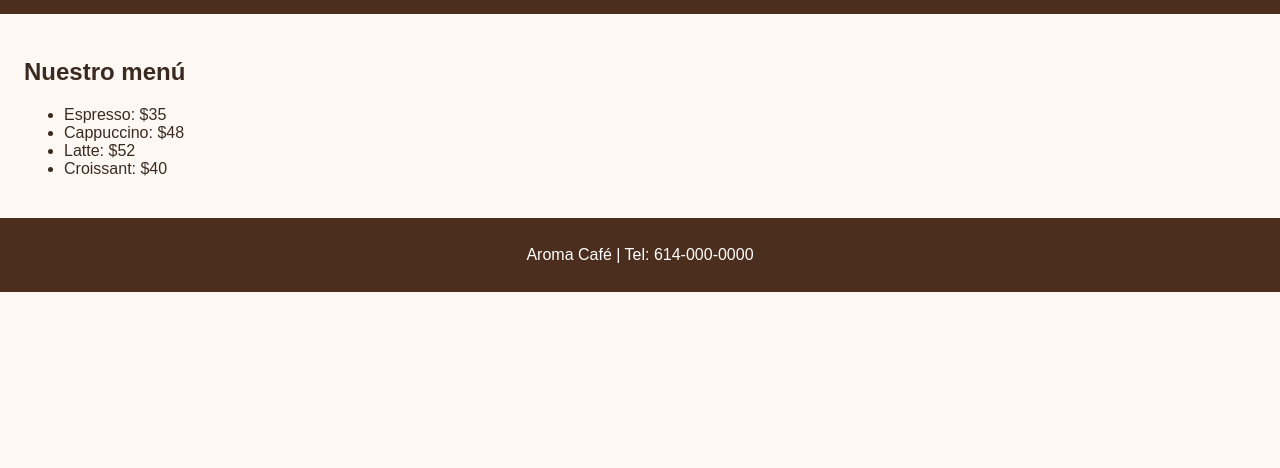
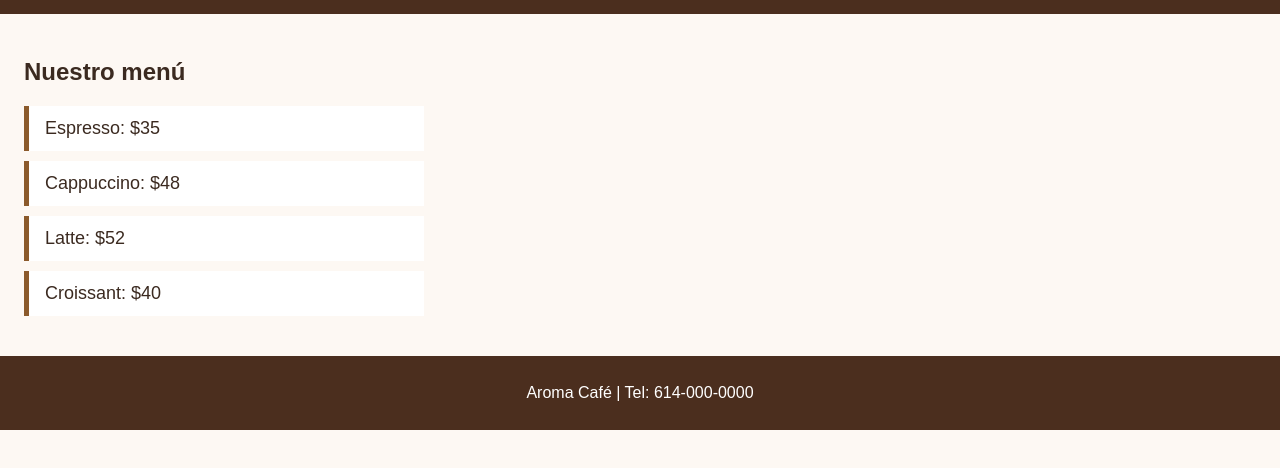
Before and after one commit to Yado3312/aroma-cafe-web-papoe, a plain HTML site: page menu.html in a window 1280 px wide. Shown: the part 116-584 px from the top of the page. Drawn offline with Linux system fonts and the light colour scheme.

Commit message:
style: add menu page styles

```diff
--- /dev/null
+++ b/css/menu.css
@@ -0,0 +1,13 @@
+.menu-list {
+  list-style: none;
+  padding: 0;
+  max-width: 400px;
+}
+
+.menu-list li {
+  background: #fff;
+  border-left: 5px solid #8b5a2b;
+  margin-bottom: 10px;
+  padding: 12px 16px;
+  font-size: 18px;
+}
--- a/menu.html
+++ b/menu.html
@@ -5,6 +5,7 @@
   <meta name="viewport" content="width=device-width, initial-scale=1.0">
   <title>Menú | Aroma Café</title>
   <link rel="stylesheet" href="css/styles.css">
+  <link rel="stylesheet" href="css/menu.css">
 </head>
 <body>
   <header>
```
